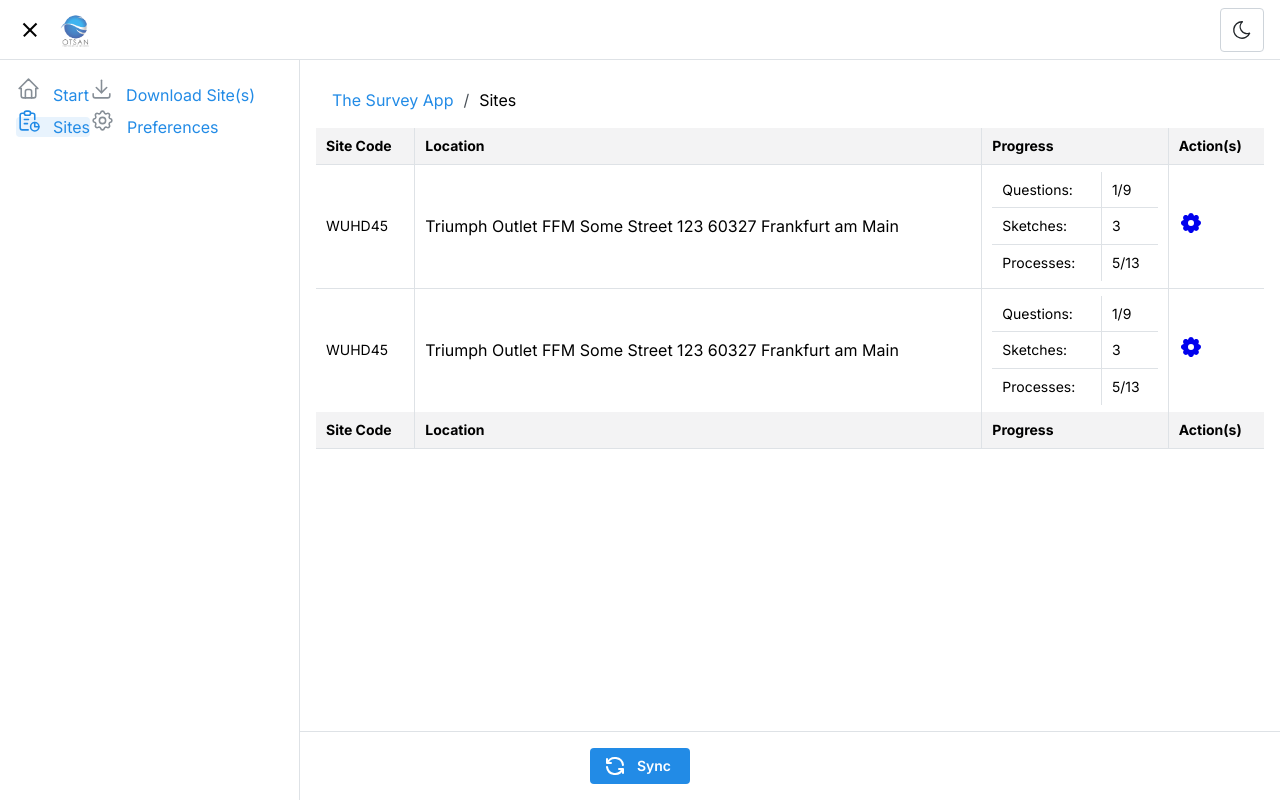
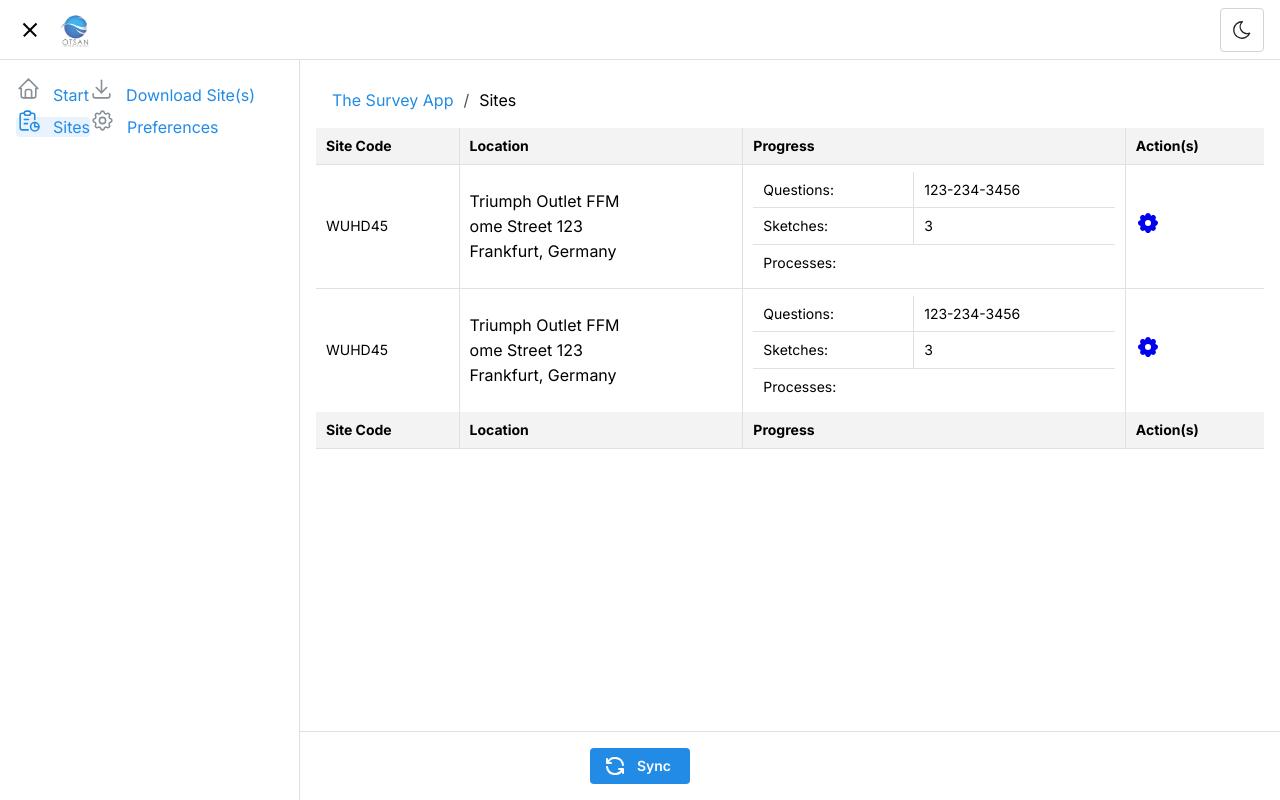
Before and after one commit to relvingonzalez/the-survey-app, a Next.js app: page /the-survey-app/local in a window 1280 px wide. Built offline with nearby package versions, Linux system fonts and the light colour scheme; a small style sheet from the web is missing.

Commit message:
First sql fetched and displayed

```diff
--- a/package.json
+++ b/package.json
@@ -21,17 +21,19 @@
     "@mantine/spotlight": "^7.3.2",
     "@tabler/icons-react": "^2.44.0",
     "bootstrap": "^5.3.2",
+    "change-case": "^5.4.2",
     "dayjs": "^1.11.10",
     "express": "^4.18.2",
     "next": "14.0.4",
     "postcss-reporter": "^7.0.5",
+    "postgres": "^3.4.3",
     "react": "^18",
     "react-dom": "^18",
     "react-indexed-db-hook": "^1.0.14"
   },
   "devDependencies": {
     "@types/express": "^4.17.21",
-    "@types/node": "^20.10.5",
+    "@types/node": "^20.11.7",
     "@types/react": "^18",
     "@types/react-dom": "^18",
     "@typescript-eslint/eslint-plugin": "^6.16.0",
--- a/src/components/Sites/SiteOverview.tsx
+++ b/src/components/Sites/SiteOverview.tsx
@@ -45,7 +45,10 @@ export default function SiteOverview({
           </Group>
         </CardSection>
         <Text mt="10" inherit>
-          {site.location}
+          {site.street}
+        </Text>
+        <Text>
+          {site.city}, {site.state}
         </Text>
         <Button mt="4" w="fit-content" leftSection={<IconInfoCircleFilled />}>
           Details
--- a/src/components/Sites/Sites.tsx
+++ b/src/components/Sites/Sites.tsx
@@ -28,7 +28,8 @@ const siteProgress = (site: Site) => {
       <TableTbody>
         <TableTr>
           <TableTd>Questions:</TableTd>
-          <TableTd>1/{site.questionnaire.length}</TableTd>
+          <TableTd>{site.phone}</TableTd>
+          {/* <TableTd>1/{site.questionnaire.length}</TableTd> */}
         </TableTr>
         <TableTr>
           <TableTd>Sketches:</TableTd>
@@ -36,7 +37,7 @@ const siteProgress = (site: Site) => {
         </TableTr>
         <TableTr>
           <TableTd>Processes:</TableTd>
-          <TableTd>5/{site.process.length}</TableTd>
+          {/* <TableTd>5/{site.process.length}</TableTd> */}
         </TableTr>
       </TableTbody>
     </Table>
@@ -48,8 +49,11 @@ function Sites({ sites, download }: SitesProps) {
     <TableTr key={`${site.siteCode}-${index}`}>
       <TableTd>{site.siteCode}</TableTd>
       <TableTd>
-        <Text>{site.location}</Text>
-        {download && <Text>{site.questionnaire ? "Yes" : "No"}</Text>}
+        <Text>{site.name}</Text>
+        <Text>{site.street}</Text>
+        <Text>
+          {site.city}, {site.state}
+        </Text>
       </TableTd>
       {!download && <TableTd>{siteProgress(site)}</TableTd>}
       <TableTd>
--- a/src/lib/data/rooms.tsx
+++ b/src/lib/data/rooms.tsx
@@ -8,15 +8,15 @@ export const dummyHardware = {
 };
 
 export const dummyRack: Rack = {
-  x: 1.23,
-  y: 34,
+  x: 201.23,
+  y: 134,
   rackName: "Dummy Rack",
   rackComment: "Comment",
   hardwareList: [dummyHardware, dummyHardware],
 };
 
 export const dummyMoreInfo: MoreInfo = {
-  x: 12.23,
+  x: 120.23,
   y: 89,
   info: "Amazing Info",
 };
--- a/src/lib/data/sites.tsx
+++ b/src/lib/data/sites.tsx
@@ -1,12 +1,13 @@
-export const dummySite = {
+import { Site } from "../types/sites";
+
+export const dummySite: Site = {
+  id: 1,
   siteCode: "WUHD45",
-  location: `Triumph Outlet FFM
-    Some Street 123
-    60327 Frankfurt am Main`,
-  questionnaire: "something",
-  answers: "something else",
-  sketches: 3,
-  process: "another thing",
+  name: "Triumph Outlet FFM",
+  street: "ome Street 123",
+  city: "Frankfurt",
+  state: "Germany",
+  phone: "123-234-3456",
 };
 
 export const dummySites = [dummySite, dummySite];
--- a/tsconfig.json
+++ b/tsconfig.json
@@ -20,7 +20,8 @@
     ],
     "paths": {
       "@/*": ["./src/*"]
-    }
+    },
+    "types": [ "node" ]
   },
   "include": ["next-env.d.ts", "**/*.ts", "**/*.tsx", ".next/types/**/*.ts"],
   "exclude": ["node_modules"]
```
Also changed, not shown: environment.d.ts (added, +13 -0 lines), src/app/the-survey-app/download/page.tsx (+13 -3 lines), src/lib/types/sites.ts (+6 -5 lines), middleware..ts (added), 1 other file (tests, documents, lock files or other folders).
